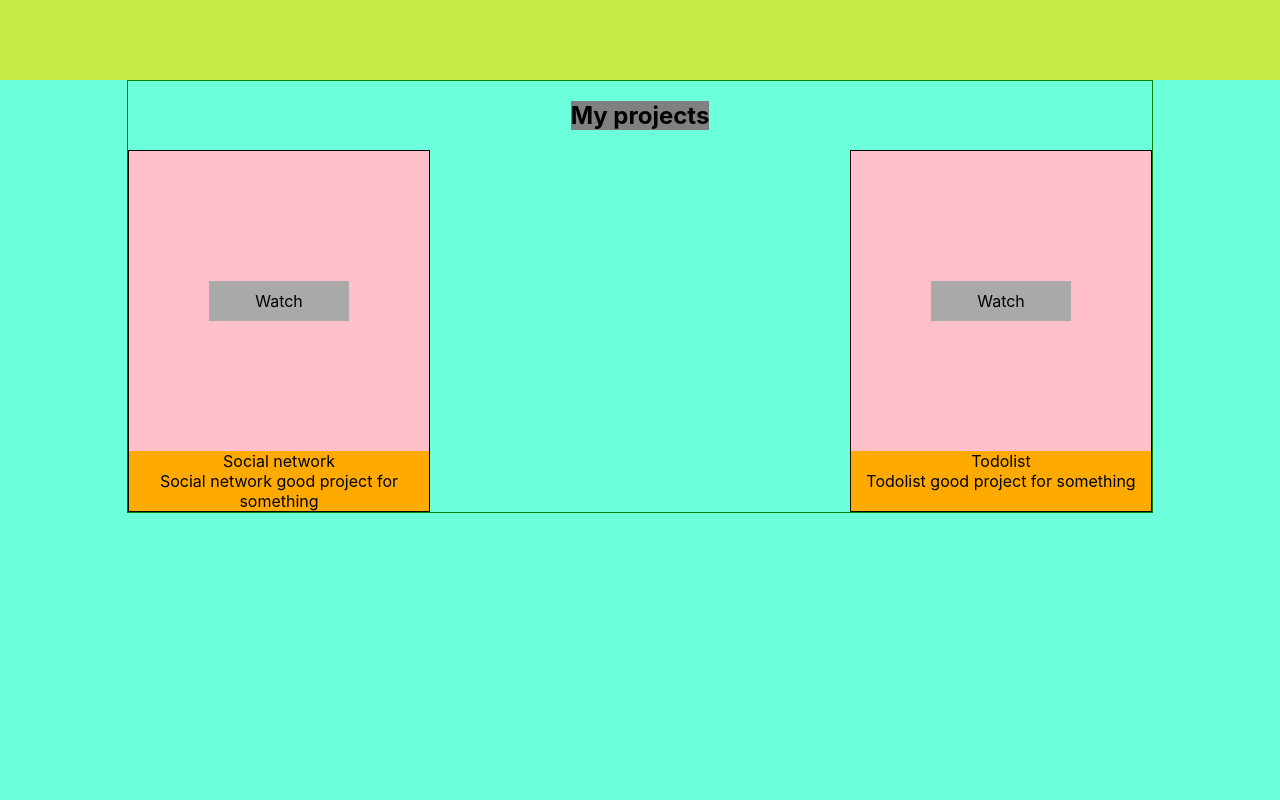
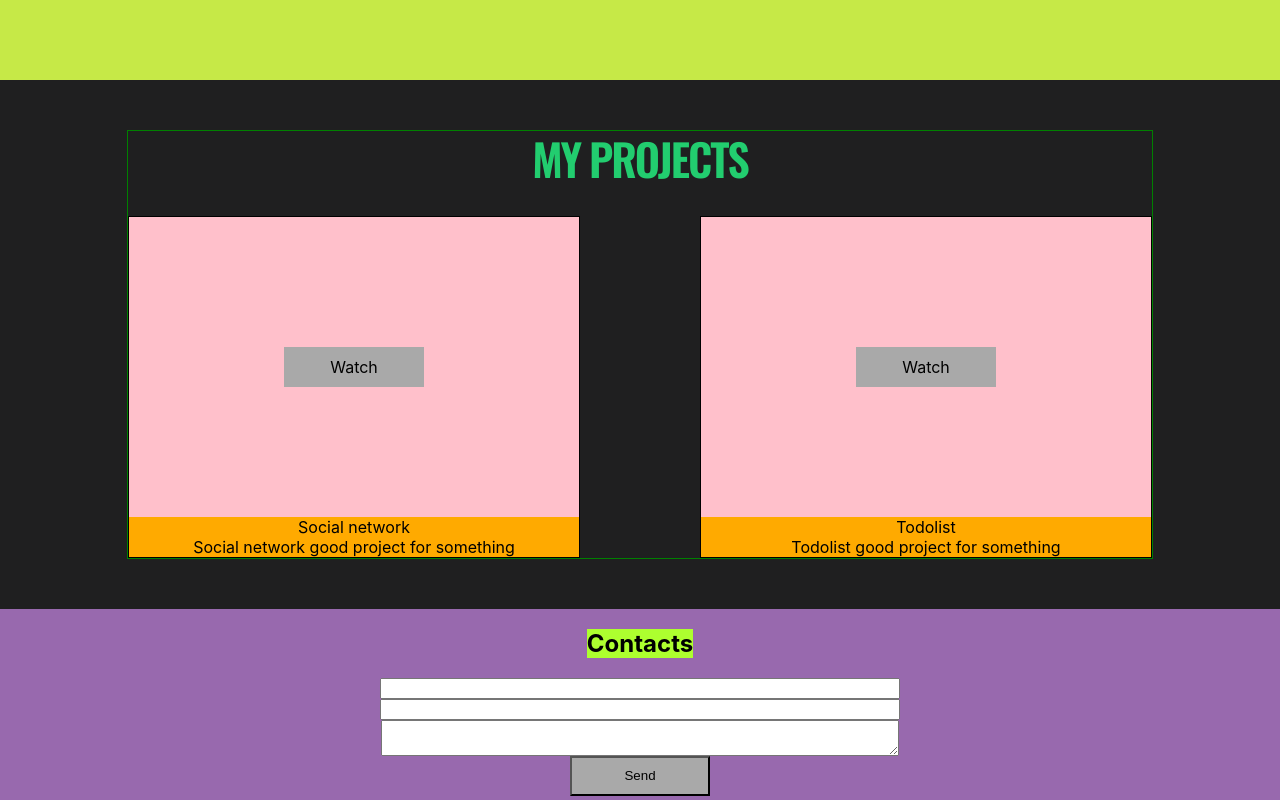
Before and after one commit to Normanar/portfolio, a React (Create React App) app: page / in a window 1280 px wide. Shown: the part 1600-2400 px from the top of the page. Built offline with nearby package versions, Linux system fonts and the light colour scheme.

Commit message:
add font from google and create Title

```diff
--- a/public/index.html
+++ b/public/index.html
@@ -1,20 +1,24 @@
 <!DOCTYPE html>
 <html lang="en">
 <head>
-    <meta charset="utf-8" />
-    <link rel="icon" href="%PUBLIC_URL%/favicon.ico" />
-    <meta name="viewport" content="width=device-width, initial-scale=1" />
-    <meta name="theme-color" content="#000000" />
+    <meta charset="utf-8"/>
+    <link rel="icon" href="%PUBLIC_URL%/favicon.ico"/>
+    <meta name="viewport" content="width=device-width, initial-scale=1"/>
+    <meta name="theme-color" content="#000000"/>
     <meta
             name="description"
             content="Web site created using create-react-app"
     />
-    <link rel="apple-touch-icon" href="%PUBLIC_URL%/logo192.png" />
+    <link rel="apple-touch-icon" href="%PUBLIC_URL%/logo192.png"/>
     <!--
       manifest.json provides metadata used when your web app is installed on a
       user's mobile device or desktop. See https://developers.google.com/web/fundamentals/web-app-manifest/
     -->
-    <link rel="manifest" href="%PUBLIC_URL%/manifest.json" />
+    <link rel="manifest" href="%PUBLIC_URL%/manifest.json"/>
+    <link rel="preconnect" href="https://fonts.googleapis.com">
+    <link rel="preconnect" href="https://fonts.gstatic.com" crossorigin>
+    <link href="https://fonts.googleapis.com/css2?family=Oswald:wght@200;300;400;500;600;700&display=swap"
+          rel="stylesheet">
     <!--
       Notice the use of %PUBLIC_URL% in the tags above.
       It will be replaced with the URL of the `public` folder during the build.
--- a/src/contacts/Contacts.jsx
+++ b/src/contacts/Contacts.jsx
@@ -5,15 +5,16 @@ export function Contacts() {
     return (
         <div className={style.contactsBlock}>
             <div className={style.contactsContainer}>
-                    <h2 className={style.name}>Contacts</h2>
-                    <form className={style.form}>
-                        <input type={"text"}/>
-                        <input type={"text"}/>
-                        <textarea></textarea>
-                    </form>
-                    <a className={style.button}>
-                        Send
-                    </a>
+                <h2 className={style.name}>Contacts</h2>
+                <form className={style.form}>
+                    <input type={"text"}/>
+                    <input type={"text"}/>
+                    <textarea/>
+                </form>
+                {/*<a className={style.button}>*/}
+                {/*    Send*/}
+                {/*</a>*/}
+                <button type={"submit"} className={style.button}>Send</button>
             </div>
         </div>
     )
--- a/src/contacts/Contacts.module.css
+++ b/src/contacts/Contacts.module.css
@@ -1,10 +1,9 @@
 .contactsBlock {
-    min-height: 100vh;
+    /*min-height: 100vh;*/
     background-color: #9869AE;
 }
 
 .contactsContainer {
-    height: 100%;
     width: 80%;
     margin: 0 auto;
     display: flex;
@@ -13,14 +12,27 @@
     text-align: center;
 }
 
+/*.form {*/
+/*    width: 280px;*/
+/*    height: 100px;*/
+/*    display: flex;*/
+/*    flex-direction: column;*/
+/*    justify-content: space-around;*/
+/*    margin-bottom: 20px;*/
+/*}*/
+
 .form {
-    width: 280px;
-    height: 100px;
+    width: 50%;
     display: flex;
     flex-direction: column;
-    justify-content: space-around;
-    margin-bottom: 20px;
+    align-items: center;
 }
+
+.form input, .form textarea {
+    width: 100%;
+}
+
+
 
 .button {
     background-color: darkgrey;
@@ -29,6 +41,7 @@
     display: flex;
     justify-content: center;
     align-items: center;
+    margin-bottom: 20px;
 }
 
 .name {
--- a/src/my projects/MyProjects.jsx
+++ b/src/my projects/MyProjects.jsx
@@ -17,7 +17,9 @@ export function MyProjects() {
     return (
         <div className={style.projectsBlock}>
             <div className={style.projectsContainer}>
-                <h2 className={style.title}>My projects</h2>
+                <div className={style.title}>
+                    <h2>My projects</h2>
+                </div>
                 <div className={style.projects}>
                     <Project title = {descriptionMyProjects.socialNetwork.title}
                              description = {descriptionMyProjects.socialNetwork.description}
--- a/src/my projects/MyProjects.module.css
+++ b/src/my projects/MyProjects.module.css
@@ -1,6 +1,7 @@
 .projectsBlock {
-    min-height: 100vh;
-    background-color: #6cffdb;
+    /*min-height: 100vh;*/
+    background-color: #1f1f20;
+    padding: 50px 0 50px 0;
 }
 
 .projectsContainer {
@@ -15,7 +16,19 @@
 }
 
 .title{
-    background-color: gray;
+    /*background-color: gray;*/
+    margin-bottom: 30px;
+}
+
+.title h2 {
+    font-family: 'Oswald', sans-serif;
+    font-size: 44px;
+    line-height: 55px;
+    text-transform: uppercase;
+    color: #22cd6f;
+    letter-spacing: -2px;
+    font-weight: 600;
+    margin: 0;
 }
 
 .projects {
@@ -24,3 +37,9 @@
     justify-content: space-between;
     flex-wrap: wrap;
 }
+
+@media screen and (max-width: 1129px) {
+    .projects {
+        justify-content: center;
+    }
+}
--- a/src/my projects/Project/Project.module.css
+++ b/src/my projects/Project/Project.module.css
@@ -1,7 +1,7 @@
 .projectBlock {
     border: 1px solid;
     background-color: #ffaa00;
-    width: 300px;
+    width: 450px;
     display: flex;
     flex-direction: column;
     align-items: center;
```
Also changed, not shown: src/component/Title.js (added). Lines whose indentation alone changed are shown as unchanged.
